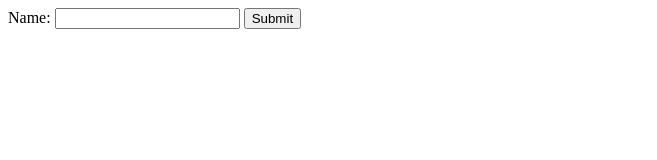
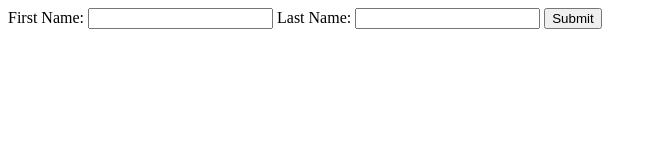
Before and after one commit to subinoybiswas/Express-HTMX-Template, a website: page views/index.html in a window 1280 px wide. Shown: the whole page, without its empty margins (0-657 px from the left). Drawn offline with Linux system fonts and the light colour scheme.

Commit message:
Refactored a little

```diff
--- a/app.js
+++ b/app.js
@@ -5,17 +5,17 @@ const bodyParser = require("body-parser");
 const PORT = process.env.PORT || 3000;
 const app = express();
 
+//Needed as the HTML is using HTML <form> which sends urlencoded message.
 app.use(bodyParser.urlencoded({ extended: false }));
-app.use(bodyParser.json());
 
 app.set(express.static(path.join(__dirname, "views")));
-
-app.use("/post", pageRoutes);
 
 app.get("/", (req, res) => {
   res.sendFile(path.join(__dirname, "views/index.html"));
 });
 
+app.use("/post", pageRoutes);
+
 app.listen(PORT);
 console.log("Listening on ", PORT);
 console.log("http://localhost:" + PORT + "/");
--- a/routes/post.js
+++ b/routes/post.js
@@ -2,8 +2,8 @@ const express = require("express");
 const pageRouter = express.Router();
 
 pageRouter.use("/", (req, res) => {
-  res.send("Your Name is: " + req.body.name);
-  console.log(req.body.name);
+  res.send("Your Name is: " + req.body.fname +" "+ req.body.lname);
+  console.log(req.body.fname, req.body.lname);
 });
 
 module.exports = pageRouter;
--- a/views/index.html
+++ b/views/index.html
@@ -12,7 +12,8 @@
   </head>
   <body>
     <form hx-post="/post" hx-target="#response">
-      <label>Name: <input type="text" name="name" /></label>
+      <label>First Name: <input type="text" name="fname" /></label>
+      <label>Last Name: <input type="text" name="lname" /></label>
       <input type="submit" value="Submit" />
     </form>
 
```
